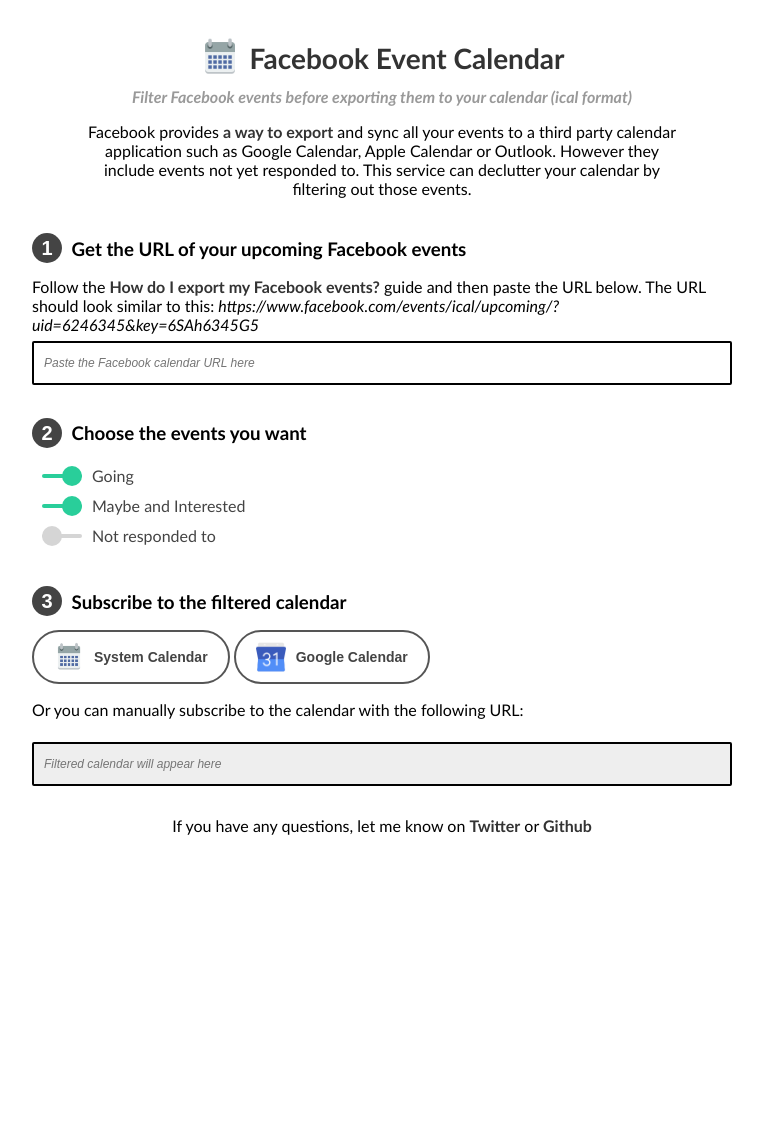
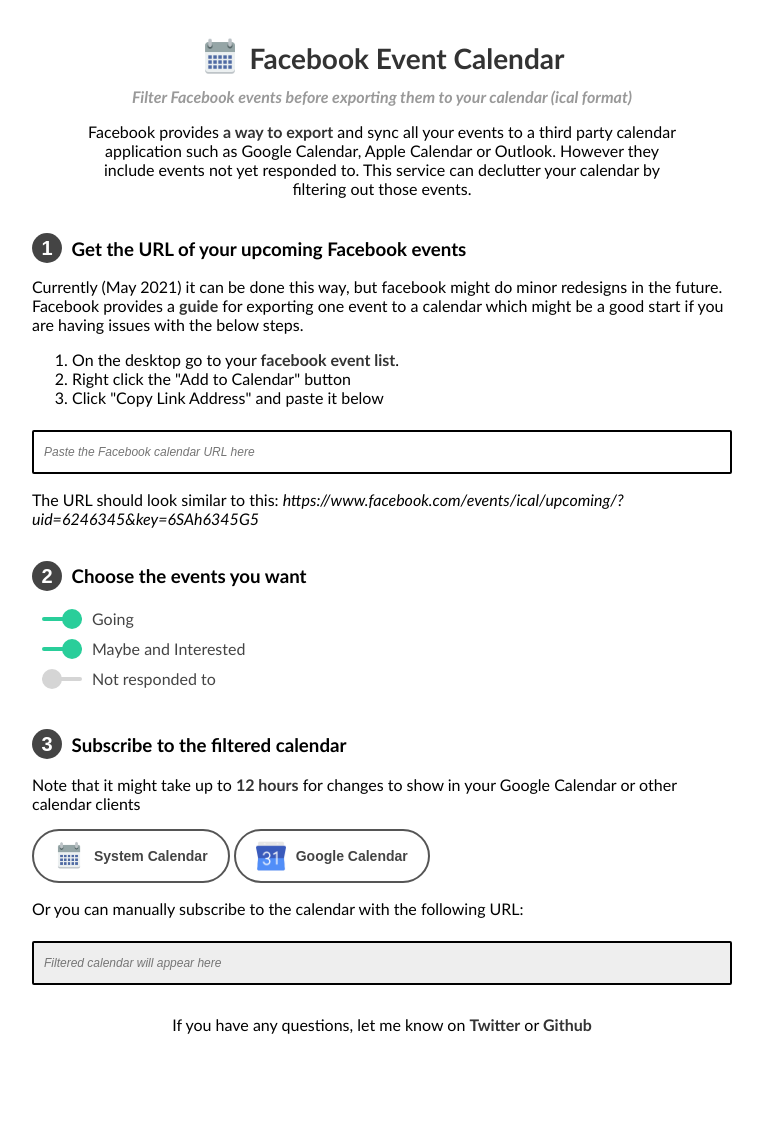
Before and after one commit to simonbengtsson/eventcal, a PHP site: page /app/index.php in a window 1280 px wide. Shown: the whole page, without its empty margins (258-1021 px from the left). Before the commit the page ends 835 px from the top, so only its background shows below. Run offline with PHP 8.4, Linux system fonts and the light colour scheme; some libraries are stand-ins or nearby versions; grey boxes are pictures that could not be loaded.

Commit message:
Update guide

```diff
--- a/app/index.php
+++ b/app/index.php
@@ -58,9 +58,14 @@ require_once('app.php');
     </p>
 
     <h3><span class="progress-step first">1</span> Get the URL of your upcoming Facebook events</h3>
-    Follow the <a href="https://www.facebook.com/help/152652248136178">How do I export my Facebook events?</a> guide and then paste the URL below.
-    The URL should look similar to this: <em>https://www.facebook.com/events/ical/upcoming/?uid=6246345&key=6SAh6345G5</em>
+    Currently (May 2021) it can be done this way, but facebook might do minor redesigns in the future. Facebook provides a <a href="https://www.facebook.com/help/152652248136178">guide</a> for exporting one event to a calendar which might be a good start if you are having issues with the below steps.
+    <ol>
+        <li>On the desktop go to your <a href="https://www.facebook.com/events/calendar">facebook event list</a>.</li>
+        <li>Right click the "Add to Calendar" button</li>
+        <li>Click "Copy Link Address" and paste it below</li>
+    </ol>
     <input id="fb-calendar" placeholder="Paste the Facebook calendar URL here">
+    <p>The URL should look similar to this: <em>https://www.facebook.com/events/ical/upcoming/?uid=6246345&key=6SAh6345G5</em></p>
 
     <h3><span class="progress-step second">2</span> Choose the events you want</h3>
     <div class="options">
@@ -79,6 +84,7 @@ require_once('app.php');
     </div>
 
     <h3><span class="progress-step third">3</span> Subscribe to the filtered calendar</h3>
+    <p>Note that it might take up to <a href="https://support.google.com/calendar/answer/37100?hl=en&ref_topic=1672445">12 hours</a> for changes to show in your Google Calendar or other calendar clients</p>
     <button id="nativecal"><img src="appicon.png">System Calendar</button>
     <button id="gcal"><img src="gcal.png">Google Calendar</button>
     <p>Or you can manually subscribe to the calendar with the following URL:</p>
```
